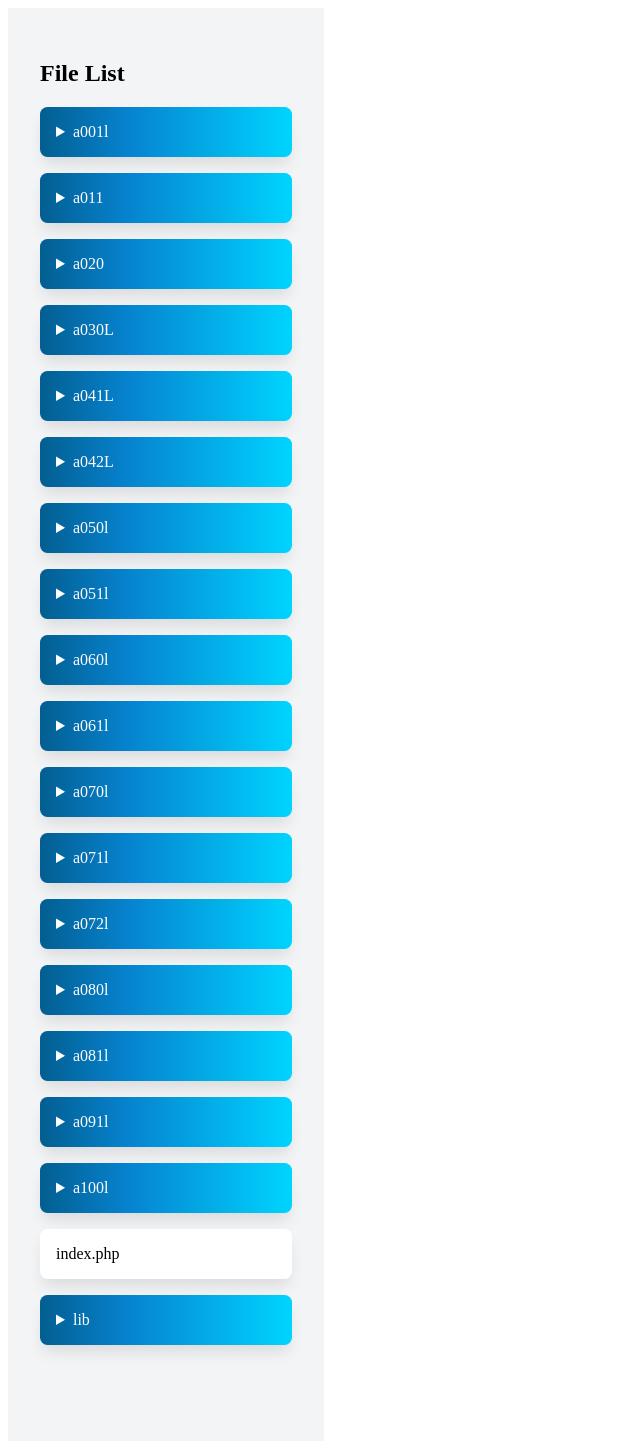
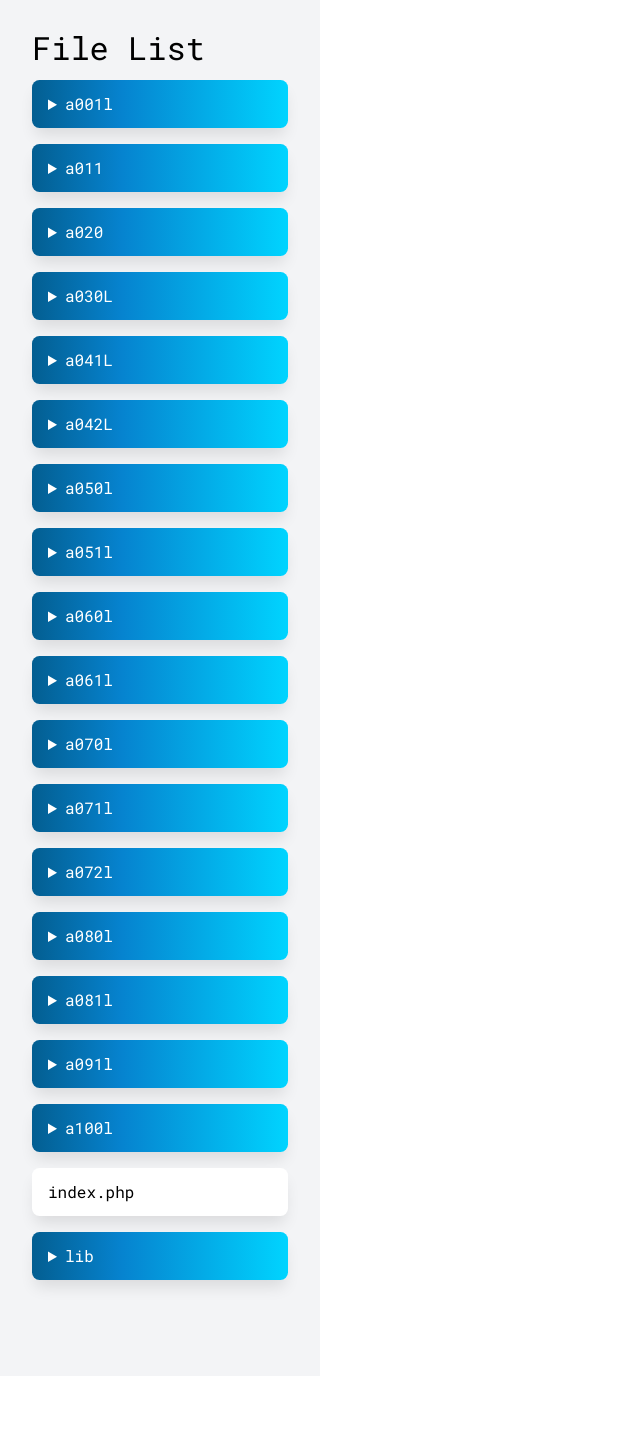
Before and after one commit to 3n3a-school/gibz_aufgaben, a PHP site: page /a001l/ in a window 1280 px wide. Shown: the whole page, without its empty margins (0-640 px from the left). After the commit the page ends 1300 px from the top, so only its background shows below. Run offline with PHP 8.4, Linux system fonts and the light colour scheme.

Commit message:
update css in file explorer

```diff
--- a/M133/backend/src/a001l/index.php
+++ b/M133/backend/src/a001l/index.php
@@ -94,7 +94,10 @@ function tree_view_html($array) {
     <meta http-equiv="X-UA-Compatible" content="IE=edge">
     <meta name="viewport" content="width=device-width, initial-scale=1.0">
     <title>File Explorer</title>
+    <link rel="stylesheet" href="./reset.css" type="text/css">
     <style>
+        @import url('https://fonts.googleapis.com/css2?family=Comic+Neue&family=Roboto+Mono&display=swap');
+
         :root {
             --list-pad: 1em;
             --default-border: none;
@@ -105,9 +108,36 @@ function tree_view_html($array) {
             --light-shadow: 0px 10px 15px -3px rgba(0,0,0,0.1);
         }
 
+        html {
+            font-family: 'Comic Neue', cursive;
+            font-family: 'Roboto Mono', monospace;
+        }
+
         body {
             display: grid;
             grid-template-columns: 1fr 3fr;
+        }
+
+        h2 {
+            font-size: 2rem;
+            padding-bottom: .5em;
+        }
+
+        pre {
+            background: #f4f4f4;
+            border: 1px solid #ddd;
+            border-left: 3px solid #f36d33;
+            color: #000;
+            page-break-inside: avoid;
+            font-family: monospace;
+            font-size: 15px;
+            line-height: 1.6;
+            margin-bottom: 1.6em;
+            max-width: 100%;
+            overflow: auto;
+            padding: 0 1.5em;
+            display: block;
+            word-wrap: break-word;
         }
 
         .file-view {
@@ -228,13 +258,14 @@ function tree_view_html($array) {
             let path_dl = dlUrl + filename + '&dl=1'
             let out = "";
             switch (ext) {
+                case 'css':
                 case 'php':
                 case 'js':
                 case 'txt':
                     out = `
                     <pre>
                     <code>
-                        ${await getTextContents(path)}
+${await getTextContents(path)}
                     </code>
                     </pre>
                     `
--- /dev/null
+++ b/M133/backend/src/a001l/reset.css
@@ -0,0 +1,48 @@
+/* http://meyerweb.com/eric/tools/css/reset/
+   v2.0 | 20110126
+   License: none (public domain)
+*/
+
+html, body, div, span, applet, object, iframe,
+h1, h2, h3, h4, h5, h6, p, blockquote, pre,
+a, abbr, acronym, address, big, cite, code,
+del, dfn, em, img, ins, kbd, q, s, samp,
+small, strike, strong, sub, sup, tt, var,
+b, u, i, center,
+dl, dt, dd, ol, ul, li,
+fieldset, form, label, legend,
+table, caption, tbody, tfoot, thead, tr, th, td,
+article, aside, canvas, details, embed,
+figure, figcaption, footer, header, hgroup,
+menu, nav, output, ruby, section, summary,
+time, mark, audio, video {
+	margin: 0;
+	padding: 0;
+	border: 0;
+	font-size: 100%;
+	font: inherit;
+	vertical-align: baseline;
+}
+/* HTML5 display-role reset for older browsers */
+article, aside, details, figcaption, figure,
+footer, header, hgroup, menu, nav, section {
+	display: block;
+}
+body {
+	line-height: 1;
+}
+ol, ul {
+	list-style: none;
+}
+blockquote, q {
+	quotes: none;
+}
+blockquote:before, blockquote:after,
+q:before, q:after {
+	content: '';
+	content: none;
+}
+table {
+	border-collapse: collapse;
+	border-spacing: 0;
+}
--- a/M133/backend/src/index.php
+++ b/M133/backend/src/index.php
@@ -24,7 +24,7 @@ $router->get('/', function() {
   <script src="https://cdn.tailwindcss.com"></script>
 </head>
 <body>
-  <div class="grid grid-rows-1 grid-cols-1 place-items-center h-screen">
+  <div class="grid grid-rows-1 grid-cols-1 place-items-center h-full my-5">
     <div>
       <h1 class="text-3xl text-center font-bold underline">
         $title
```
